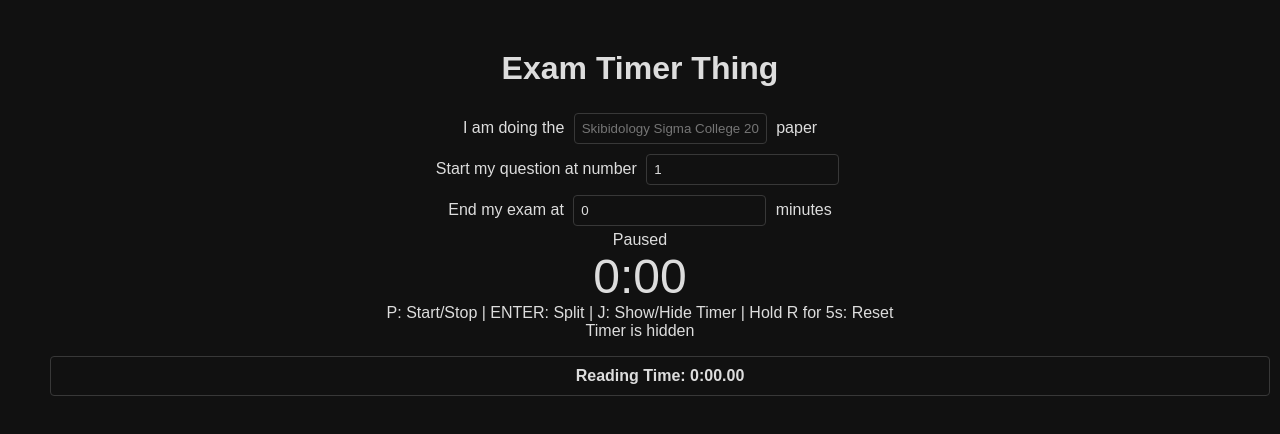
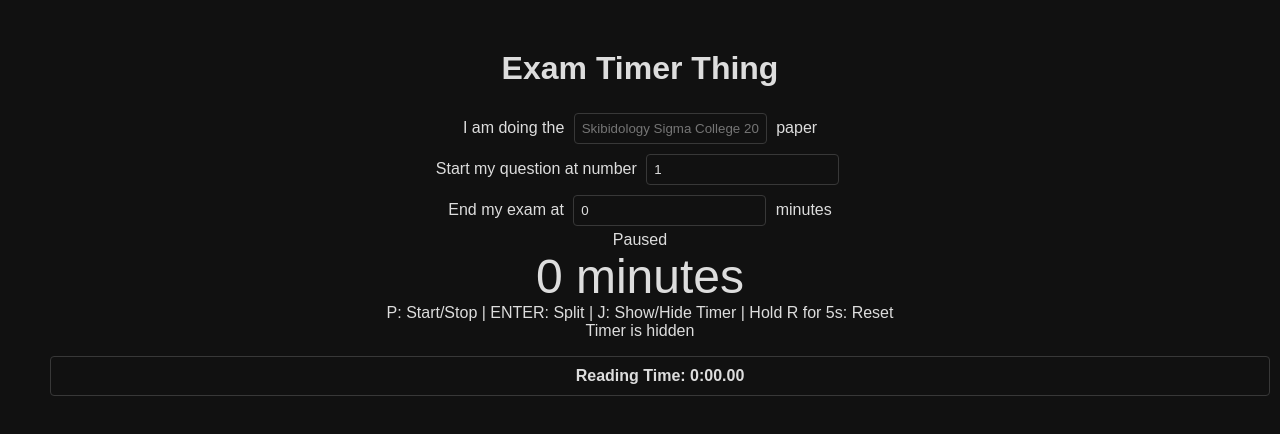
Before and after one commit to skybird23333/exam-timer-app, a Vue app: page / in a window 1280 px wide. Shown: the top 434 px of the page. Built offline with nearby package versions, Linux system fonts and the light colour scheme.

Commit message:
change big timer to showing minutes only

```diff
--- a/src/App.vue
+++ b/src/App.vue
@@ -10,7 +10,7 @@
       End my exam at <input v-model.number="endExamTime" type="number" class="input"> minutes
     </div>
     <div v-if="!isRunning">Paused</div>
-    <div style="font-size: 3rem">{{ formatTime(time, false) }}</div>
+    <div style="font-size: 3rem">{{ formatTime(time, false) }} minutes</div>
     P: Start/Stop | ENTER: Split | J: Show/Hide Timer | Hold R for 5s: Reset<br>
     Timer is {{ isVisible ? 'visible' : 'hidden' }}
     <ul>
@@ -112,12 +112,12 @@ const split = () => {
   saveState();
 };
 
-const formatTime = (time: number, showMs = true): string => {
+const formatTime = (time: number, showSandMs = true): string => {
   const minutes = Math.floor(time / 60000);
   const seconds = Math.floor((time % 60000) / 1000);
   const milliseconds = ((time % 60000) % 1000) / 10;
 
-  return `${minutes}:${seconds < 10 ? `0${seconds}` : seconds}${showMs ? `.${milliseconds < 10 ? `0${milliseconds}` : milliseconds}` : ''}`;
+  return `${minutes}${showSandMs ? `:${seconds < 10 ? `0${seconds}` : seconds}.${milliseconds < 10 ? `0${milliseconds}` : milliseconds}` : ''}`;
 };
 
 const handleKeyPress = (event: KeyboardEvent) => {
```
